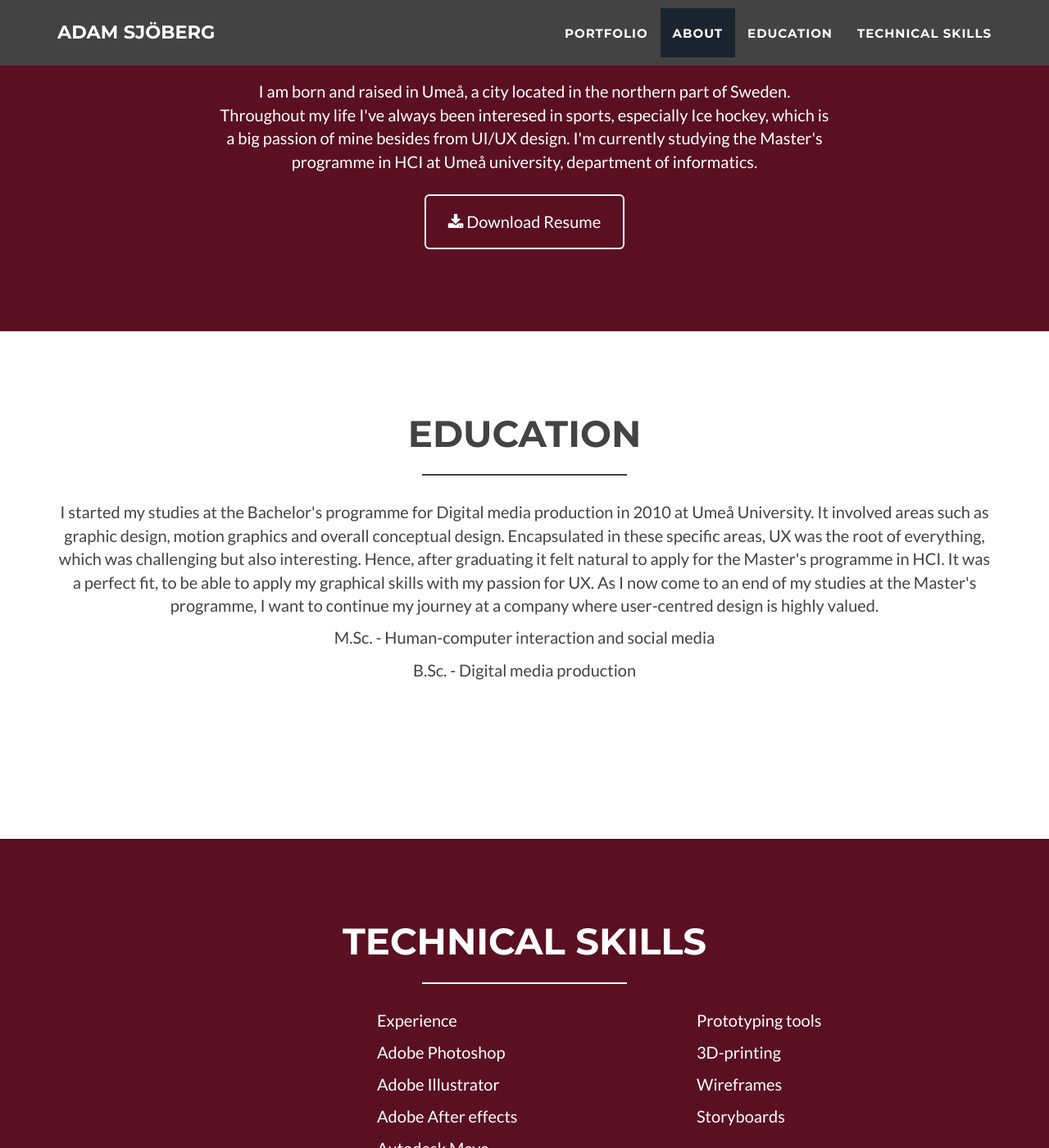
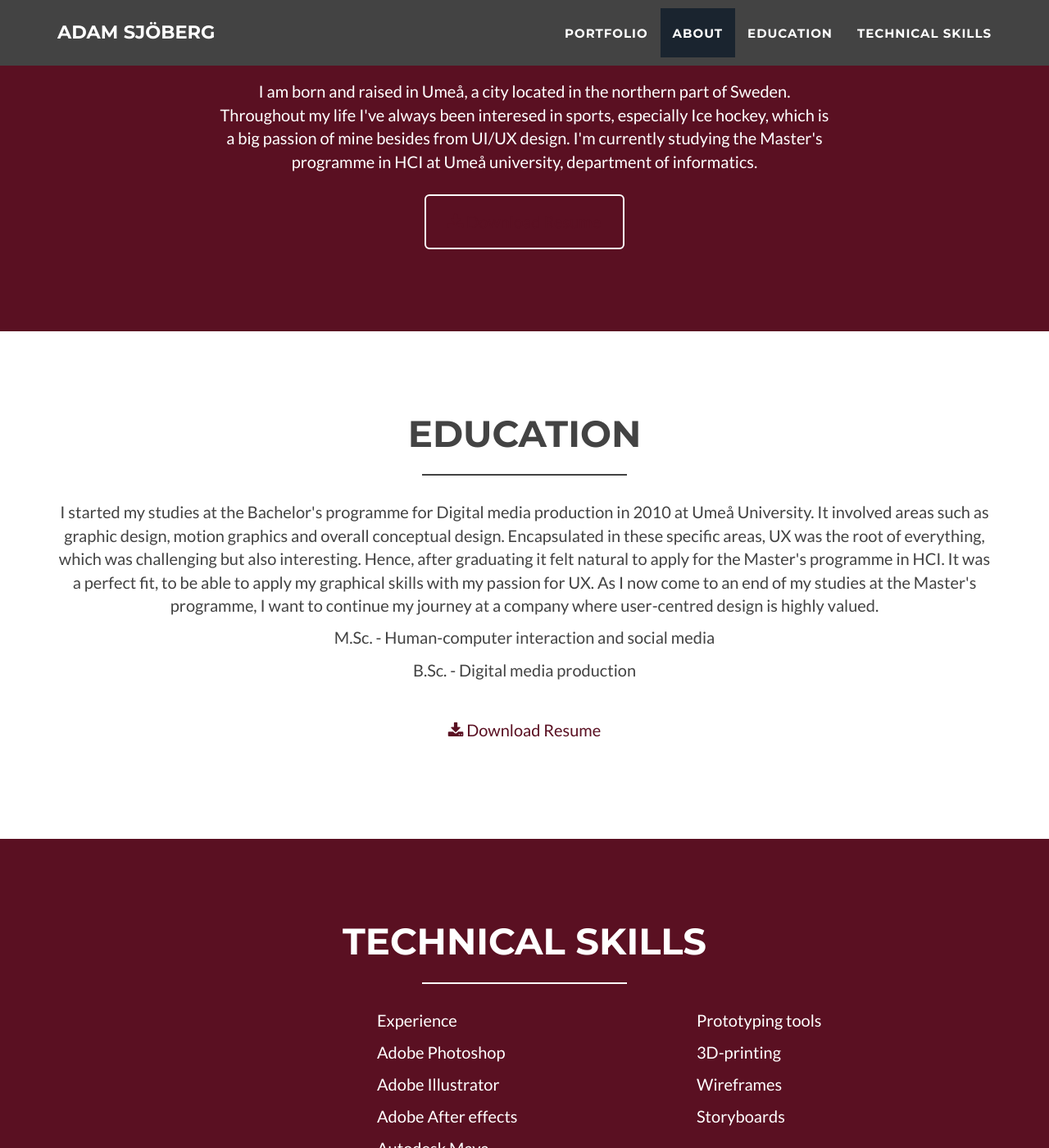
Before and after one commit to Adamsjoberg/Adamsjoberg.github.io, a Jekyll site: the page built from index.html, in a window 1280 px wide and 1400 px high, scrolled down 2059 px. Shown: the whole window at 82% size. Built offline with Jekyll 4.4.1, drawn with Linux system fonts in a browser that asks for light colours.

Commit message:
button outline

```diff
--- a/_includes/css/main.css
+++ b/_includes/css/main.css
@@ -186,7 +186,7 @@
 
 section.success2 {
     color: #fff;
-    background: #{{ site.color.primary }};
+    background: #{{ site.color.secondary }};
 }
 
 @media(max-width:767px) {
@@ -260,7 +260,7 @@
     margin-top: 15px;
     border: solid 2px #fff;
     font-size: 20px;
-    color: #fff;
+    color: #5A1022;
     background: 0 0;
     transition: all .3s ease-in-out;
 }
```
